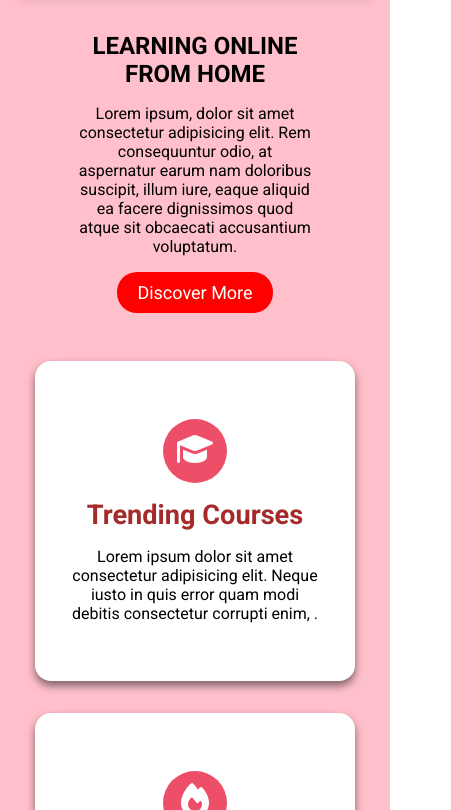
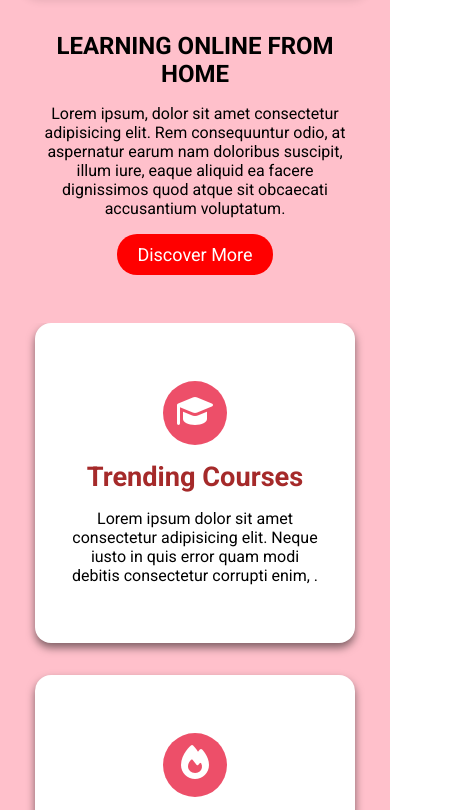
Before and after one commit to taju-deen/T.j-tech-landing-pages-and-websites, a plain HTML site: page Landing page/index.html in a window 390 px wide. Shown: the part 80-890 px from the top of the page, 451 px wide, since content can reach past the window. Drawn offline with Linux system fonts and the light colour scheme.

Commit message:
did a modification

```diff
--- a/Landing page/landing.js
+++ b/Landing page/landing.js
@@ -43,6 +43,7 @@ window.addEventListener("scroll",()=>{
     else{
         nav.style.top="1.5rem"
         nav.style.width="90%"
+        nav.style.borderRadius="20px"
     }
 
 
--- a/Landing page/style.css
+++ b/Landing page/style.css
@@ -104,12 +104,14 @@ ul{
  align-items: center;
  flex-direction: column;
  text-align: center;
- width: 60vw;
+ width: 100%;
  gap: 1rem;
  font-size: 1.0rem;
-
+ padding: 0rem 2rem;
 
 }
+.hero p{
+width:70%;}
 
 .hero button{
     padding: 10px 20px;
@@ -126,8 +128,10 @@ ul{
    align-items: center;
  gap: 2rem;
 
-    margin-top: 3rem;
+    margin: 3rem 2rem 0rem 2rem;
       flex-wrap: wrap;
+
+      overflow-x: hidden;
 
 
 
@@ -136,7 +140,7 @@ ul{
     content: "";
     background-color: white;
     position: absolute;
-    width: 100vw;
+    width: 100%;
     height:15rem;
     border-top-left-radius: 60%;
     border-top-right-radius: 60%;
@@ -589,7 +593,11 @@ footer>p{
     .all{
 
         width: 100vw;
+        overflow-x: hidden;
 
+    }
+    .hero p{
+        width:100%;
     }
 
     ul{
@@ -675,3 +683,9 @@ padding: 1em;
    }
 
 }
+@media(max-width:1160px) {
+    #home::before{
+        display:none;
+    }
+
+}
```
Also changed, not shown: Landing page/index.html (line endings or trailing spaces).
